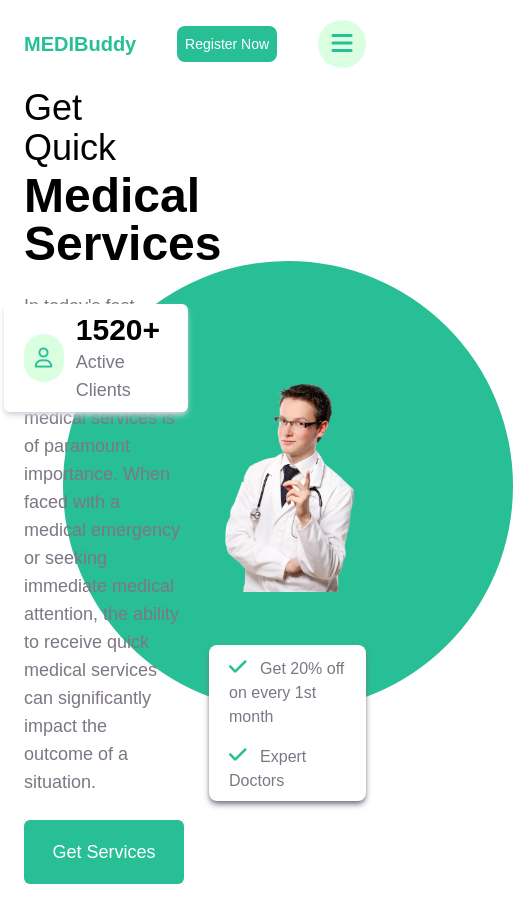
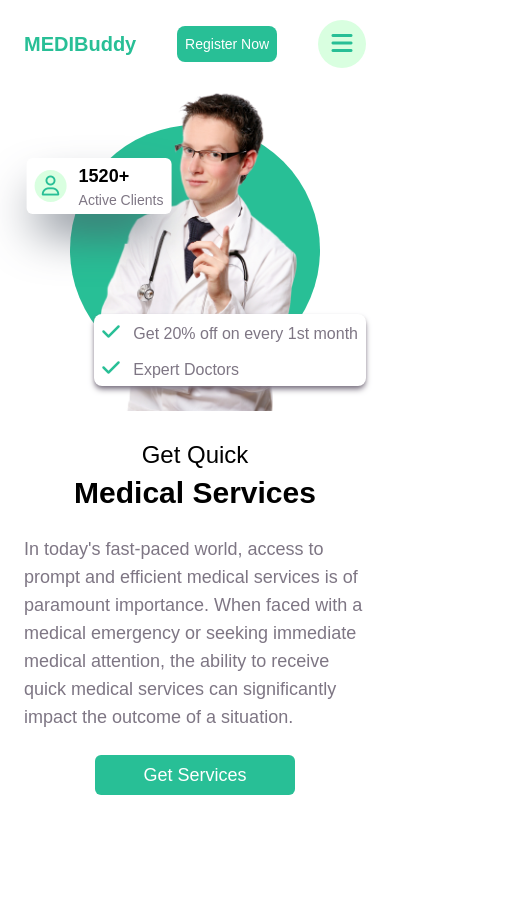
Before and after one commit to Prashant-Kumar-321/MediBuddy, a plain HTML site: page index.html in a window 390 px wide. Shown: the whole page, 513 px wide, since content can reach past the window. After the commit the page ends 844 px from the top, so only its background shows below. Drawn offline with nearby package versions, Linux system fonts and the light colour scheme.

Commit message:
Implement responsiveness of hero section

```diff
--- a/index.html
+++ b/index.html
@@ -85,12 +85,12 @@
 
     </header>
 
-    <hero aria-label="hero section" class="grid grid-cols-2 gap-x-7 relative">
-        <article class="flex flex-col justify-center gap-y-6">
+    <hero aria-label="hero section" class="grid grid-cols-1 lg:grid-cols-2 gap-7 relative">
+        <article class="flex flex-col justify-center items-center gap-y-6 order-2 lg:order-1 ">
             <header>
-                <h2 class="flex flex-col gap-1">
-                    <span class="text-4xl">Get Quick</span>
-                    <span class="text-5xl font-extrabold">Medical Services</span>
+                <h2 class="flex flex-col items-center gap-1">
+                    <span class="text-2xl sm:text-4xl">Get Quick</span>
+                    <span class="text-3xl sm:text-5xl font-extrabold">Medical Services</span>
                 </h2>
             </header>
             <p class="font-normal text-lg text-light-gray">
@@ -99,42 +99,47 @@
             <a href="#">
                 <button
                     type="button"
-                    class="bg-primary w-40 h-16 px-3 py-2 text-white rounded-md text-lg hover:bg-light-primary
+                    class="bg-primary sm:w-40 sm:h-16 h-10 w-[200px] text-white rounded-md text-lg hover:bg-light-primary
                     transition duration-300">
                     Get Services
                 </button>
             </a>
         </article>
 
-        <article class="flex flex-col justify-center relative">
+        <article class="flex flex-col justify-center items-center relative order-1 lg:order-2">
             <!--Image background-->
             <div class="absolute top-[50%] left-[50%] -translate-x-[50%] -translate-y-[50%]
                         bg-primary -z-10
-                        w-[450px] h-[450px] rounded-full">
+                        w-[250px] h-[250px]
+                        sm:w-[450px] sm:h-[450px] rounded-full">
             </div>
-            <img src="./assets/header-bg.png" alt="Doctor Prashant" loading="lazy">
+            <img src="./assets/header-bg.png" alt="Doctor Prashant" loading="lazy"
+                class="w-[70%] h-auto sm:w-[70%] lg:h-auto lg:w-auto"
+            >
 
             <!--Achievement  Statistics 1-->
             <div class="flex gap-x-3 items-center
-                        px-5 py-2  max-w-max rounded-md
-                        shadow-md shadow-gray-300
-                        absolute top-[50%] left-[50%] translate-topleft
-                        bg-white">
-                <div class="text-primary text-xl h-12 w-12 rounded-full bg-extralight-primary
+                        sm:px-5 sm:py-2 px-2 py-1 max-w-max rounded-md
+                        shadow-2xl shadow-gray-600
+                        absolute top-[50%] left-[50%] translate-smsc-topleft sm:translate-topleft
+                        bg-white
+
+            ">
+                <div class="text-primary text-xl sm:h-12 sm:w-12 h-8 w-8 rounded-full bg-extralight-primary
                             flex items-center justify-center">
                     <i class="fa-regular fa-user"></i>
                 </div>
 
                 <div>
-                    <h3 class="font-bold text-3xl">1520+</h3>
-                    <p class="text-light-gray text-lg">Active Clients</p>
+                    <h3 class="font-bold text-lg sm:text-3xl">1520+</h3>
+                    <p class="text-light-gray text-sm">Active Clients</p>
                 </div>
             </div>
 
             <!-- Achievement Statistics 2-->
-            <div class="bg-white px-5 py-2 rounded-lg text-light-gray
+            <div class="bg-white sm:px-5 sm:py-2 px-2 py-1 rounded-lg text-light-gray
                         absolute top-[70%] right-0
-                        flex flex-col gap-3 justify-center
+                        flex flex-col sm:gap-3 gap-2 justify-center
                         shadow-md shadow-light-gray"
             >
                 <p class="space-x-2">
--- a/tailwindcss/tailwind.config.js
+++ b/tailwindcss/tailwind.config.js
@@ -23,6 +23,9 @@ module.exports = {
       addUtilities({
         '.translate-topleft':{
           transform: 'translate(calc(-50% - 12rem), calc(-50% - 8rem))',
+        },
+        '.translate-smsc-topleft':{
+          transform: 'translate(calc(-50% - 6rem), calc(-50% - 4rem))'
         }
       });
     }
```
Also changed, not shown: css/styles.css.
